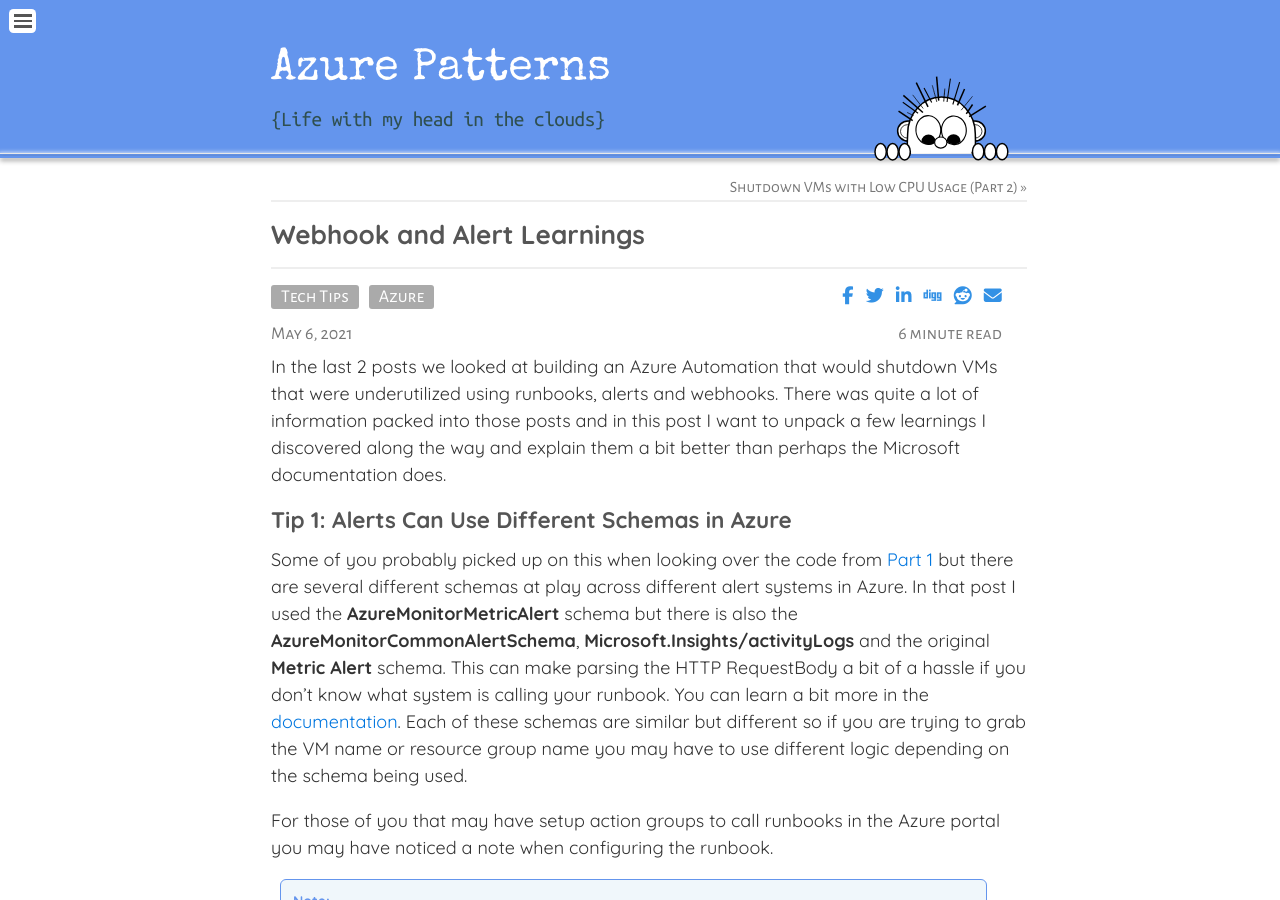
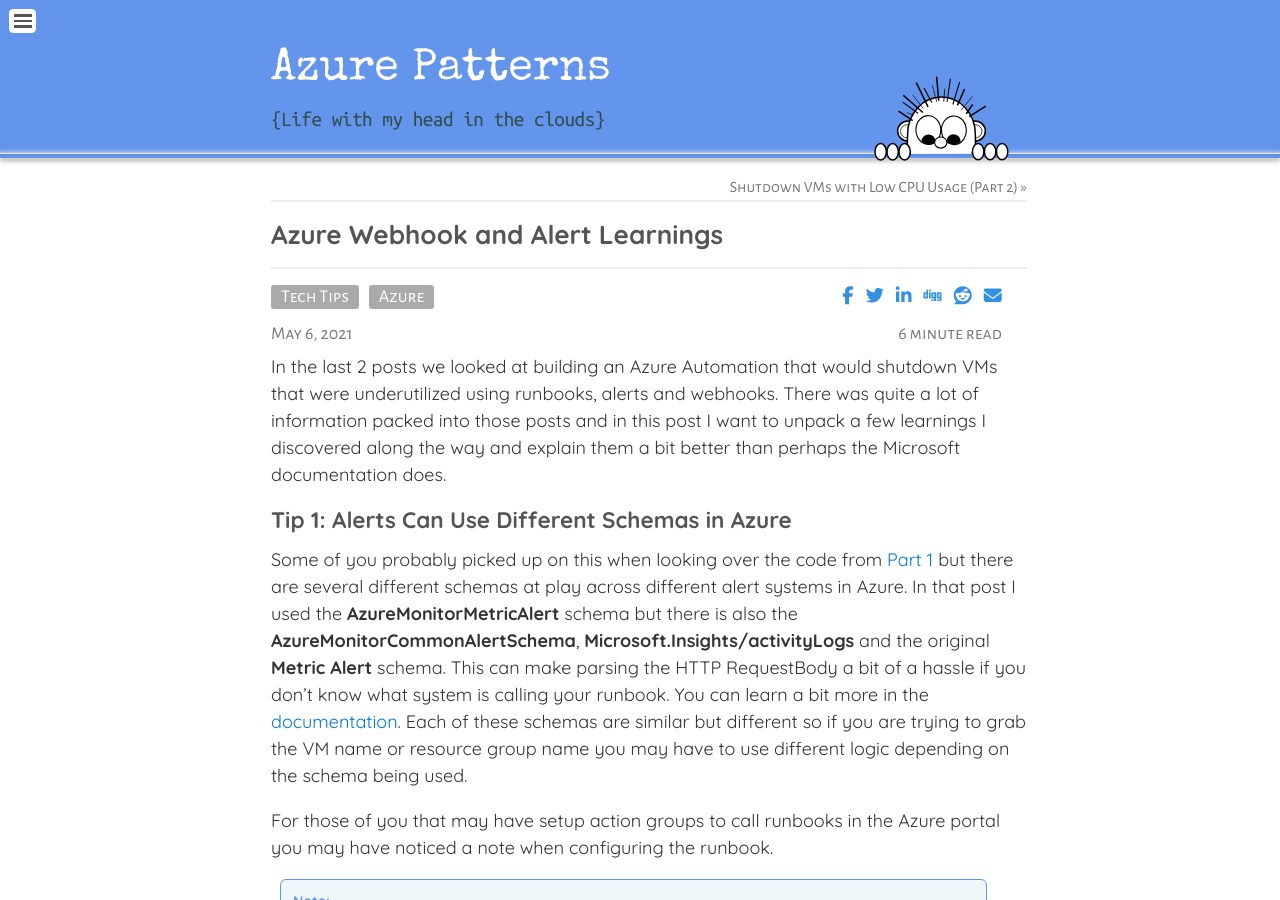
Before and after one commit to brentmcconnell/brentmcconnell.github.io, a Jekyll site: the page built from _posts/2021-05-06-webhooks-extra.md, in a window 1280 px wide and 900 px high. Built offline with Jekyll 4.4.1, drawn with Linux system fonts in a browser that asks for light colours; nearby versions of some CDN libraries; comment, search, counter and statistics services are not loaded.

Commit message:
changed title

```diff
--- a/Gemfile
+++ b/Gemfile
@@ -8,4 +8,5 @@
     gem 'jemoji'
     gem 'rouge'
     gem 'jekyll-gist'
+    gem 'jekyll-sitemap'
 end
--- a/_posts/2021-05-06-webhooks-extra.md
+++ b/_posts/2021-05-06-webhooks-extra.md
@@ -1,6 +1,6 @@
 ---
 layout: post
-title: Webhook and Alert Learnings
+title: Azure Webhook and Alert Learnings
 date: 2021-05-06
 summary: |
  In this post I'll look at a few of the learnings from the last 2 posts that
```
